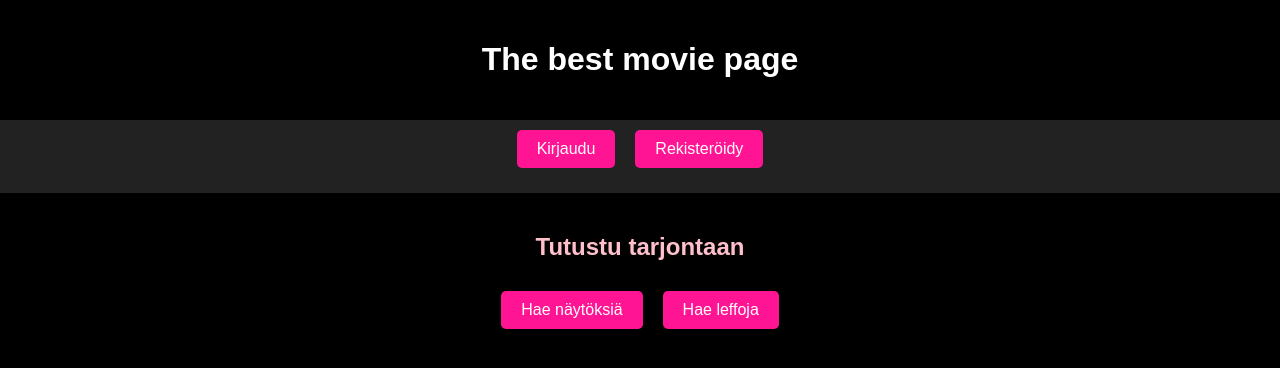
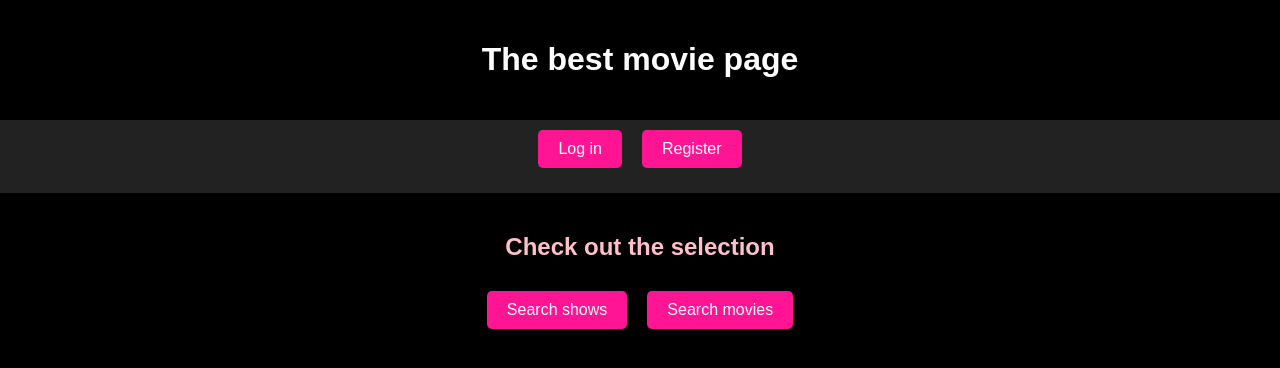
Before and after one commit to minjalindell/MoviePage, a React (Create React App) app: page / in a window 1280 px wide. Shown: the top 368 px of the page. Built offline with nearby package versions, Linux system fonts and the light colour scheme.

Commit message:
login ja register toimii, search hakee oikein

```diff
--- a/src/App.js
+++ b/src/App.js
@@ -19,19 +19,19 @@ function App() {
               </header>
               <nav className="App-nav">
                 <Link to="/login" className="nav-link">
-                  <button className="nav-button">Kirjaudu</button>
+                  <button className="nav-button">Log in</button>
                 </Link>
                 <Link to="/register" className="nav-link">
-                  <button className="nav-button">Rekisteröidy</button>
+                  <button className="nav-button">Register</button>
                 </Link>
               </nav>
               <section className="App-section">
-                <h2>Tutustu tarjontaan</h2>
+                <h2>Check out the selection</h2>
                 <Link to="/shows">
-                  <button className="section-button">Hae näytöksiä</button>
+                  <button className="section-button">Search shows</button>
                 </Link>
                 <Link to="/search">
-                  <button className="section-button">Hae leffoja</button>
+                  <button className="section-button">Search movies</button>
                 </Link>
               </section>
             </div>
--- a/src/components/login.js
+++ b/src/components/login.js
@@ -1,12 +1,11 @@
-// src/components/Login.js
 import React, { useState } from 'react';
 import './login.css';
-
 
 function Login() {
   const [email, setEmail] = useState('');
   const [password, setPassword] = useState('');
   const [errorMessage, setErrorMessage] = useState('');
+  const [successMessage, setSuccessMessage] = useState(''); // Onnistumisviesti
 
   const handleSubmit = async (e) => {
     e.preventDefault();
@@ -17,7 +16,7 @@ function Login() {
     };
 
     try {
-      const response = await fetch('http://localhost:3000/login', {
+      const response = await fetch('http://localhost:3001/login', {
         method: 'POST',
         headers: {
           'Content-Type': 'application/json',
@@ -28,19 +27,25 @@ function Login() {
       const data = await response.json();
 
       if (response.ok) {
+        // Kirjautuminen onnistui
         localStorage.setItem('authToken', data.token);
+        setSuccessMessage('Login successfull!');
+        setErrorMessage('');
       } else {
-        setErrorMessage(data.error || 'Kirjautuminen epäonnistui');
+        // Kirjautuminen epäonnistui
+        setErrorMessage(data.message || 'Login failed');
+        setSuccessMessage('');
       }
     } catch (error) {
-      setErrorMessage('Virhe kirjautumisessa');
+      setErrorMessage('Error in login');
+      setSuccessMessage('');
     }
   };
 
   return (
     <div className="login-container">
       <div className="login-form">
-        <h2>Kirjaudu sisään</h2>
+        <h2>Log in</h2>
         <form onSubmit={handleSubmit}>
           <label>Email:</label>
           <input
@@ -56,8 +61,13 @@ function Login() {
             onChange={(e) => setPassword(e.target.value)}
             required
           />
-          <button type="submit">Kirjaudu</button>
+          <button type="submit">Log in</button>
         </form>
+
+        {/* Näytetään onnistumisviesti */}
+        {successMessage && <p className="success-message">{successMessage}</p>}
+
+        {/* Näytetään virheviesti */}
         {errorMessage && <p className="error-message">{errorMessage}</p>}
       </div>
     </div>
--- a/src/components/register.js
+++ b/src/components/register.js
@@ -1,6 +1,6 @@
 import React, { useState } from 'react';
-import axios from 'axios';  // Axios käytetään HTTP-pyyntöihin
-import './register.css'; // Liitetään CSS-tiedosto
+import axios from 'axios';
+import './register.css';
 
 function Register() {
   const [email, setEmail] = useState('');
@@ -8,25 +8,45 @@ function Register() {
   const [error, setError] = useState('');
   const [successMessage, setSuccessMessage] = useState('');
 
+  // Salasanan validointifunktio
+  const validatePassword = (password) => {
+    const passwordRegex = /^(?=.*[A-Z])(?=.*\d)[A-Za-z\d]{8,}$/;
+    return passwordRegex.test(password);
+  };
+
   const handleSubmit = async (e) => {
     e.preventDefault();
+
+    // Etteivät pyydetyt kentät jäätyisi tyhjiksi
+    if (!email || !password) {
+      setError('Email and password are necessary');
+      return;
+    }
+
+    // Tarkistetaan salasanan validiteetti ennen lähettämistä
+    if (!validatePassword(password)) {
+      setError('The password must be at least 8 characters long, contain at least one uppercase letter, and one number.');
+      return;
+    }
+
     try {
       const response = await axios.post('http://localhost:3001/register', {
         email,
         password,
       });
-      setSuccessMessage('Rekisteröinti onnistui!');
+      setSuccessMessage('Registeration succesfull!');
       setEmail('');
       setPassword('');
+      setError('');
     } catch (err) {
-      setError(err.response?.data?.message || 'Jokin meni pieleen');
+      setError(err.response?.data?.message || 'Something went wrong:(');
     }
   };
 
   return (
     <div className="register-container">
       <div className="register-form">
-        <h2>Rekisteröidy</h2>
+        <h2>Register</h2>
         {error && <p className="error-message">{error}</p>}
         {successMessage && <p style={{ color: 'green' }}>{successMessage}</p>}
         <form onSubmit={handleSubmit}>
@@ -40,7 +60,7 @@ function Register() {
             />
           </div>
           <div>
-            <label>Salasana:</label>
+            <label>Password:</label>
             <input
               type="password"
               value={password}
@@ -48,7 +68,7 @@ function Register() {
               required
             />
           </div>
-          <button type="submit">Rekisteröidy</button>
+          <button type="submit">Register</button>
         </form>
       </div>
     </div>
```
